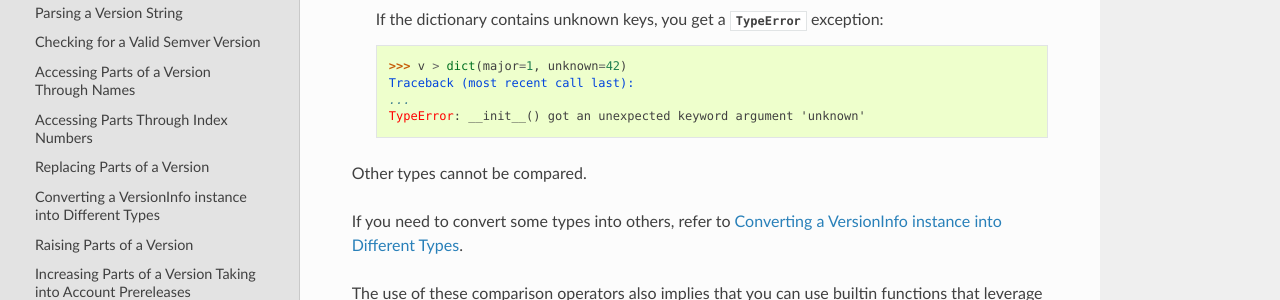
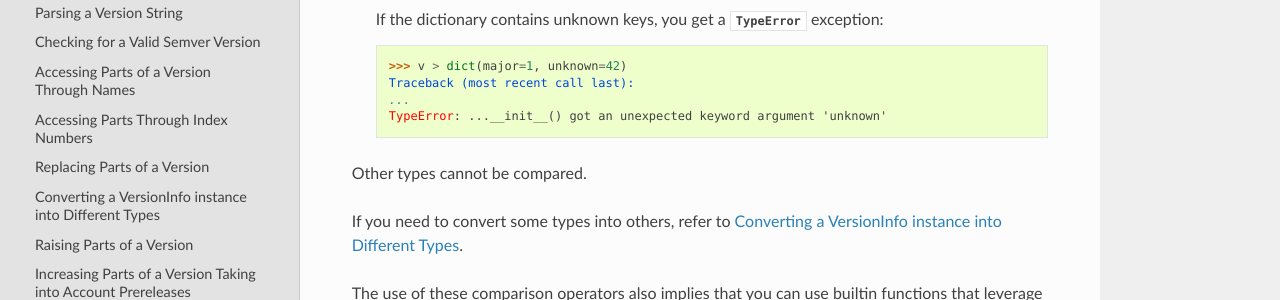
Before and after one commit to python-semver/python-semver, a Sphinx documentation site: the page built from docs/usage.rst, in a window 1280 px wide and 900 px high, scrolled down 8783 px. Shown: the part 151-451 px from the top of the window. Built offline with Sphinx 7.4.7 and the Read the Docs theme 2.0.0, drawn with Linux system fonts in a browser that asks for light colours.

```diff
--- a/docs/usage.rst
+++ b/docs/usage.rst
@@ -455,7 +455,7 @@ To compare two versions depends on your type:
     >>> v > dict(major=1, unknown=42)
     Traceback (most recent call last):
     ...
-    TypeError: __init__() got an unexpected keyword argument 'unknown'
+    TypeError: ...__init__() got an unexpected keyword argument 'unknown'
 
 
 Other types cannot be compared.
```
